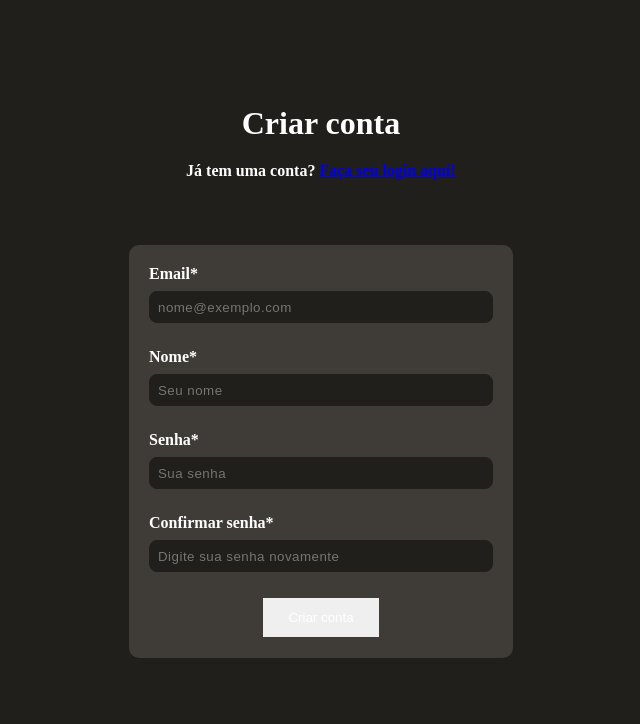
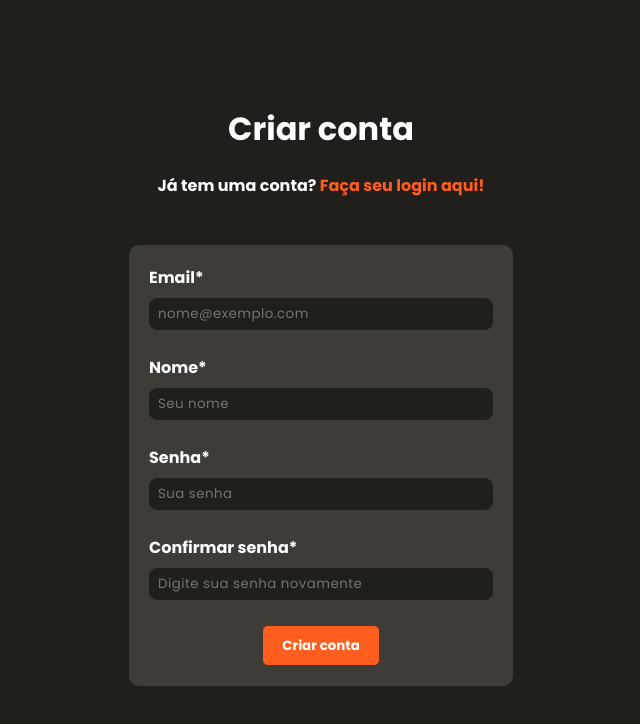
Before and after one commit to ArielDev22/auth-app, a React (Vite) app in the folder auth-frontend/: page /auth/register in a window 1280 px wide. Shown: the top 724 px of the page, without its empty margins (319-959 px from the left). Built offline with nearby package versions, Linux system fonts and the light colour scheme; the HTML template or start-up script is replaced by a standard one.

Commit message:
feat(frontend): adiciona estilização global

```diff
--- a/auth-frontend/src/index.css
+++ b/auth-frontend/src/index.css
@@ -1,13 +1,16 @@
+@import url('https://fonts.googleapis.com/css2?family=Poppins:ital,wght@0,100;0,200;0,300;0,400;0,500;0,600;0,700;0,800;0,900;1,100;1,200;1,300;1,400;1,500;1,600;1,700;1,800;1,900&display=swap');
+
 :root {
     --backgroundPagesColor: #201f1b;
     --actionColor: #ff5e1e;
-    --actionColorHovered: #fb7a48;
+    --actionColorHovered: #f9733d;
   }
 
   * {
     margin: 0;
     padding: 0;
     box-sizing: border-box;
+    font-family: 'Poppins', sans-serif;
   }
 
   html,
@@ -16,3 +19,24 @@
     width: 100vw;
     background: var(--backgroundPagesColor);
   }
+
+  button {
+    background-color: var(--actionColor);
+    border-radius: 6px;
+    font-weight: bold;
+  }
+
+  button:hover {
+    background-color: var(--actionColorHovered);
+    border-radius: 6px;
+    font-weight: bold;
+  }
+
+  a {
+    text-decoration: none;
+    color: var(--actionColor);
+  }
+
+  a:hover {
+    color: var(--actionColorHovered);
+  }
```
